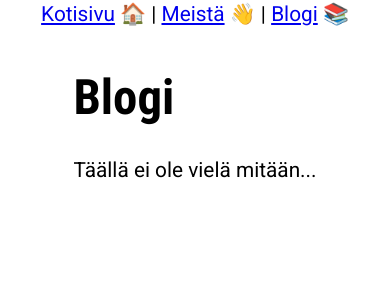
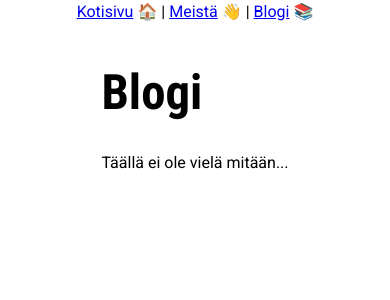
Before and after one commit to robertsiipola/kakskytkakskyt, a Next.js app: page /blog in a window 390 px wide. Shown: the top 300 px of the page. Built offline with nearby package versions, Linux system fonts and the light colour scheme.

Commit message:
added fluid typography

```diff
--- a/components/Layout/layout.module.css
+++ b/components/Layout/layout.module.css
@@ -2,6 +2,4 @@
     display: flex;
     flex-direction: column;
     height: 100%;
-    justify-content: center;
-    align-items: center;
 }
--- a/components/Main/main.module.css
+++ b/components/Main/main.module.css
@@ -1,6 +1,5 @@
 .main {
     max-width: 1080px;
-    text-align: left;
     margin: auto;
     padding: 10px;
     flex-shrink: 0;
--- a/pages/index.tsx
+++ b/pages/index.tsx
@@ -16,7 +16,9 @@ const IndexPage: React.FC<Record<never, never>> = () => {
                 {data && (
                     <>
                         <h2>{data.title}</h2>
-                        <ReactMarkdown source={data.body} />
+                        <div>
+                            <ReactMarkdown source={data.body} />
+                        </div>
                     </>
                 )}
             </div>
--- a/styles/styles.css
+++ b/styles/styles.css
@@ -1,13 +1,13 @@
+html {
+    font-size: min(max(1rem, 4vw), 22px);
+    height: 100%;
+}
+
 body {
     font-family: 'Roboto', sans-serif;
     font-size: 1rem;
     margin: 2px;
     padding: 0;
-    height: 100%;
-}
-
-html {
-    font-size: 16px;
     height: 100%;
 }
 
@@ -38,9 +38,3 @@ h4 {
 h5 {
     font-size: 1.25rem;
 }
-
-@media screen and (max-width: 600px) {
-    body {
-        font-size: 1.3rem;
-    }
-}
```
